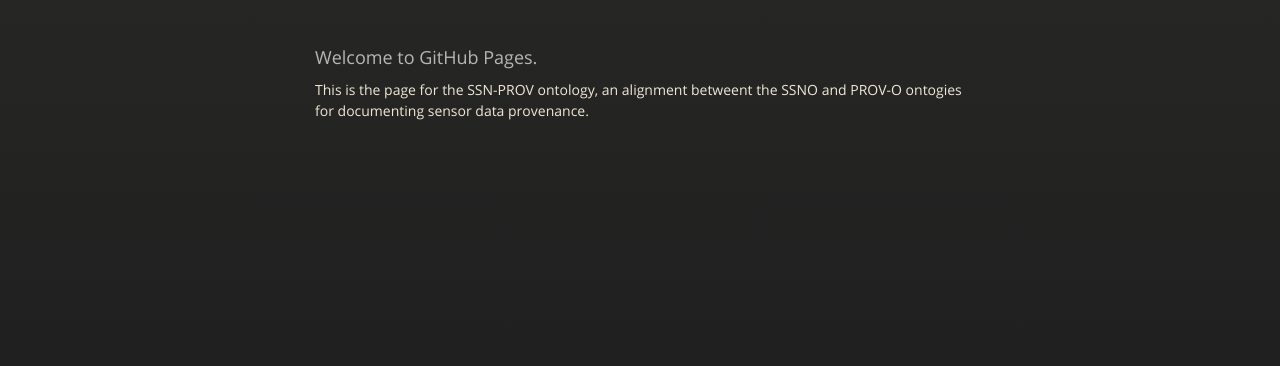
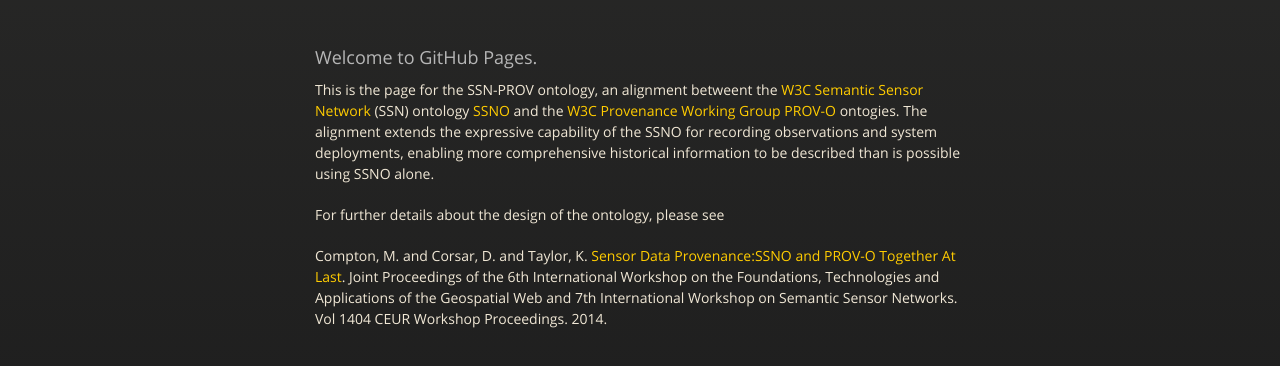
Before and after one commit to dcorsar/ssnprov, a plain HTML site: page index.html in a window 1280 px wide. Shown: the part 226-592 px from the top of the page. Drawn offline with nearby package versions, Linux system fonts and the light colour scheme.

```diff
--- a/index.html
+++ b/index.html
@@ -41,7 +41,11 @@
         <h3>
 <a id="welcome-to-github-pages" class="anchor" href="#welcome-to-github-pages" aria-hidden="true"><span class="octicon octicon-link"></span></a>Welcome to GitHub Pages.</h3>
 
-<p>This is the page for the SSN-PROV ontology, an alignment betweent the SSNO and PROV-O ontogies for documenting sensor data provenance. </p>
+<p>This is the page for the SSN-PROV ontology, an alignment betweent the <a href="http://www.w3.org/2005/Incubator/ssn/">W3C Semantic Sensor Network</a> (SSN) ontology <a href="http://purl.oclc.org/NET/ssnx/ssn">SSNO</a> and the <a href="http://www.w3.org/2011/prov/wiki/Main_Page">W3C Provenance Working Group</a> <a href="http://www.w3.org/ns/prov-o">PROV-O</a> ontogies.  The alignment extends the expressive capability of the SSNO for recording observations and system deployments, enabling more comprehensive historical information to be described than is possible using SSNO alone.</p>
+
+<p>For further details about the design of the ontology, please see</p>
+
+<p>Compton, M. and Corsar, D. and Taylor, K. <a href="http://ceur-ws.org/Vol-1401/paper-05.pdf">Sensor Data Provenance:SSNO and PROV-O Together At Last</a>. Joint Proceedings of the 6th International Workshop on the Foundations, Technologies and Applications of the Geospatial Web and 7th International Workshop on Semantic Sensor Networks. Vol 1404 CEUR Workshop Proceedings. 2014. </p>
       </section>
 
     </div>
--- a/params.json
+++ b/params.json
@@ -1 +1 @@
-{"name":"SSN PROV","tagline":"SSNO and PROV-O Together At Last","body":"### Welcome to GitHub Pages.\r\nThis is the page for the SSN-PROV ontology, an alignment betweent the SSNO and PROV-O ontogies for documenting sensor data provenance. ","google":"","note":"Don't delete this file! It's used internally to help with page regeneration."}
+{"name":"SSN PROV","tagline":"SSNO and PROV-O Together At Last","body":"### Welcome to GitHub Pages.\r\nThis is the page for the SSN-PROV ontology, an alignment betweent the [W3C Semantic Sensor Network](http://www.w3.org/2005/Incubator/ssn/) (SSN) ontology [SSNO](http://purl.oclc.org/NET/ssnx/ssn ) and the [W3C Provenance Working Group](http://www.w3.org/2011/prov/wiki/Main_Page) [PROV-O](http://www.w3.org/ns/prov-o) ontogies.  The alignment extends the expressive capability of the SSNO for recording observations and system deployments, enabling more comprehensive historical information to be described than is possible using SSNO alone.\r\n\r\nFor further details about the design of the ontology, please see\r\n\r\nCompton, M. and Corsar, D. and Taylor, K. [Sensor Data Provenance:SSNO and PROV-O Together At Last](http://ceur-ws.org/Vol-1401/paper-05.pdf). Joint Proceedings of the 6th International Workshop on the Foundations, Technologies and Applications of the Geospatial Web and 7th International Workshop on Semantic Sensor Networks. Vol 1404 CEUR Workshop Proceedings. 2014. ","google":"","note":"Don't delete this file! It's used internally to help with page regeneration."}
```
